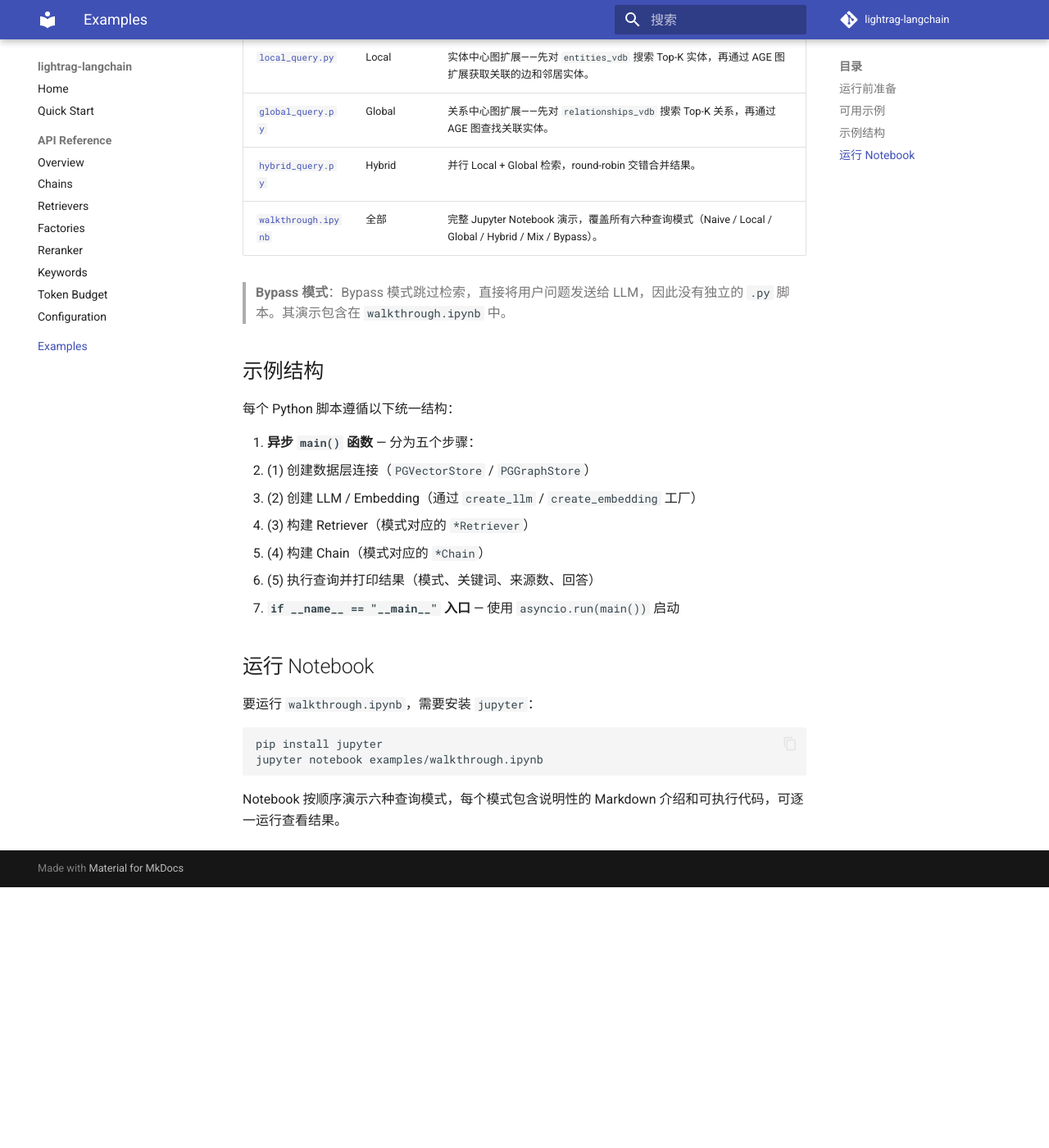
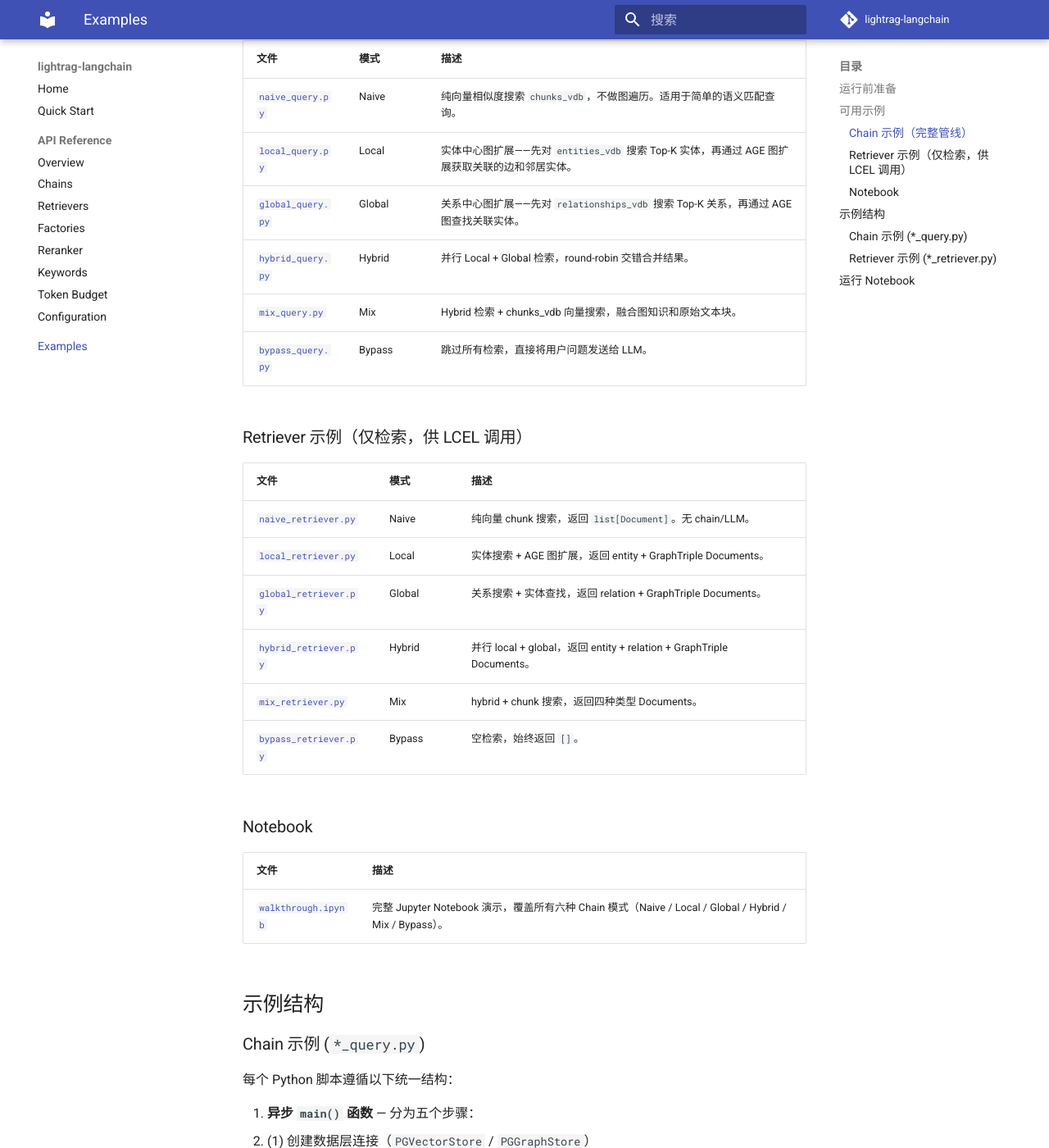
Before and after one commit to ooptsd/lightrag-langchain, an MkDocs documentation site: the page built from docs/examples.md, in a window 1280 px wide and 1400 px high, scrolled down 712 px. Shown: the whole window at 82% size. Built offline with MkDocs 1.6.1 and Material for MkDocs 9.7.7, drawn with Linux system fonts in a browser that asks for light colours; comment, search, counter and statistics services are not loaded; before the commit the page ends 1794 px from its top, so only the background shows below that; some of the changed text lies outside the part shown.

Commit message:
docs: update examples README, docs, and main README with retriever-only scripts
Add *_retriever.py entries to examples/README.md, docs/examples.md, and README.md.
Also add missing mix_query.py and bypass_query.py entries to docs and README.

```diff
--- a/docs/examples.md
+++ b/docs/examples.md
@@ -1,6 +1,10 @@
 # 示例 (Examples)
 
 [`examples/`](https://github.com/<user>/lightrag-langchain/tree/main/examples) 目录包含独立可运行的 Python 脚本和 Jupyter Notebook，演示 lightrag-langchain 的全部查询模式。
+
+示例分为两类：
+- **Chain 示例 (`*_query.py`)**：完整管线 — 检索 + LLM 生成答案
+- **Retriever 示例 (`*_retriever.py`)**：仅检索 — 返回 `list[Document]`，供在 LCEL 管线中独立调用
 
 每个脚本都是自包含的（无需额外依赖），可直接复制到你的项目中使用。它们使用与 README 一致的懒加载导入模式，并附有中文注释解释每一步操作。
 
@@ -15,17 +19,37 @@
 
 ## 可用示例
 
+### Chain 示例（完整管线）
+
 | 文件 | 模式 | 描述 |
 |------|------|------|
 | [`naive_query.py`](https://github.com/<user>/lightrag-langchain/blob/main/examples/naive_query.py) | Naive | 纯向量相似度搜索 `chunks_vdb`，不做图遍历。适用于简单的语义匹配查询。 |
 | [`local_query.py`](https://github.com/<user>/lightrag-langchain/blob/main/examples/local_query.py) | Local | 实体中心图扩展——先对 `entities_vdb` 搜索 Top-K 实体，再通过 AGE 图扩展获取关联的边和邻居实体。 |
 | [`global_query.py`](https://github.com/<user>/lightrag-langchain/blob/main/examples/global_query.py) | Global | 关系中心图扩展——先对 `relationships_vdb` 搜索 Top-K 关系，再通过 AGE 图查找关联实体。 |
 | [`hybrid_query.py`](https://github.com/<user>/lightrag-langchain/blob/main/examples/hybrid_query.py) | Hybrid | 并行 Local + Global 检索，round-robin 交错合并结果。 |
-| [`walkthrough.ipynb`](https://github.com/<user>/lightrag-langchain/blob/main/examples/walkthrough.ipynb) | 全部 | 完整 Jupyter Notebook 演示，覆盖所有六种查询模式（Naive / Local / Global / Hybrid / Mix / Bypass）。 |
+| [`mix_query.py`](https://github.com/<user>/lightrag-langchain/blob/main/examples/mix_query.py) | Mix | Hybrid 检索 + chunks_vdb 向量搜索，融合图知识和原始文本块。 |
+| [`bypass_query.py`](https://github.com/<user>/lightrag-langchain/blob/main/examples/bypass_query.py) | Bypass | 跳过所有检索，直接将用户问题发送给 LLM。 |
 
-> **Bypass 模式**：Bypass 模式跳过检索，直接将用户问题发送给 LLM，因此没有独立的 `.py` 脚本。其演示包含在 `walkthrough.ipynb` 中。
+### Retriever 示例（仅检索，供 LCEL 调用）
+
+| 文件 | 模式 | 描述 |
+|------|------|------|
+| [`naive_retriever.py`](https://github.com/<user>/lightrag-langchain/blob/main/examples/naive_retriever.py) | Naive | 纯向量 chunk 搜索，返回 `list[Document]`。无 chain/LLM。 |
+| [`local_retriever.py`](https://github.com/<user>/lightrag-langchain/blob/main/examples/local_retriever.py) | Local | 实体搜索 + AGE 图扩展，返回 entity + GraphTriple Documents。 |
+| [`global_retriever.py`](https://github.com/<user>/lightrag-langchain/blob/main/examples/global_retriever.py) | Global | 关系搜索 + 实体查找，返回 relation + GraphTriple Documents。 |
+| [`hybrid_retriever.py`](https://github.com/<user>/lightrag-langchain/blob/main/examples/hybrid_retriever.py) | Hybrid | 并行 local + global，返回 entity + relation + GraphTriple Documents。 |
+| [`mix_retriever.py`](https://github.com/<user>/lightrag-langchain/blob/main/examples/mix_retriever.py) | Mix | hybrid + chunk 搜索，返回四种类型 Documents。 |
+| [`bypass_retriever.py`](https://github.com/<user>/lightrag-langchain/blob/main/examples/bypass_retriever.py) | Bypass | 空检索，始终返回 `[]`。 |
+
+### Notebook
+
+| 文件 | 描述 |
+|------|------|
+| [`walkthrough.ipynb`](https://github.com/<user>/lightrag-langchain/blob/main/examples/walkthrough.ipynb) | 完整 Jupyter Notebook 演示，覆盖所有六种 Chain 模式（Naive / Local / Global / Hybrid / Mix / Bypass）。 |
 
 ## 示例结构
+
+### Chain 示例 (`*_query.py`)
 
 每个 Python 脚本遵循以下统一结构：
 
@@ -37,6 +61,17 @@
    - (5) 执行查询并打印结果（模式、关键词、来源数、回答）
 2. **`if __name__ == "__main__"` 入口** — 使用 `asyncio.run(main())` 启动
 
+### Retriever 示例 (`*_retriever.py`)
+
+每个脚本仅包含检索步骤（无 Chain、无 LLM）：
+
+1. **异步 `main()` 函数** — 分为三个步骤：
+   - (1) 创建数据层连接（`PGVectorStore` / `PGGraphStore`）
+   - (2) 构建 Retriever（模式对应的 `*Retriever`）
+   - (3) 调用 `retriever.ainvoke(query)` → `list[Document]`，打印 `page_content` 和 `metadata`
+2. **`if __name__ == "__main__"` 入口** — 使用 `asyncio.run(main())` 启动
+3. **不导入 Chain、LLM、Reranker** — 仅依赖数据层和 Retriever
+
 ## 运行 Notebook
 
 要运行 `walkthrough.ipynb`，需要安装 `jupyter`：
```
Also changed, not shown: README.md (+10 -5 lines), examples/README.md (+35 -3 lines).
